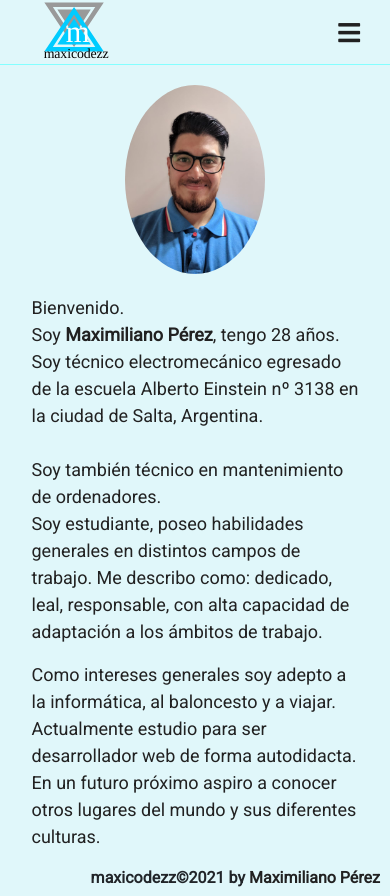
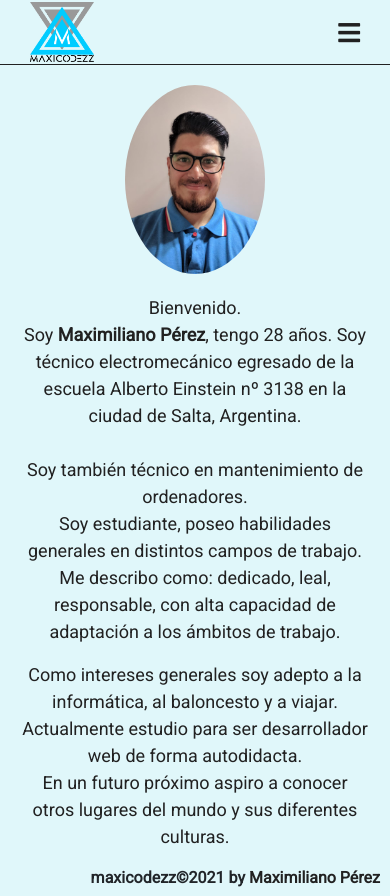
Before and after one commit to maximilianoperez/maxicodezz, a website: page index.html in a window 390 px wide. Drawn offline with nearby package versions, Linux system fonts and the light colour scheme; a web font is replaced by a local one.

Commit message:
Correccion de errores de diseño responsivo

```diff
--- a/index.html
+++ b/index.html
@@ -18,7 +18,7 @@
 	</div>-->
 
 	<nav class="menu">
-		<label class="logo" for=""><img class="mcodezz" src="file/logo-mcodezz.svg" alt=""></label>
+		<label class="logo" for=""><img class="mcodezz" src="file/logo-mcodezz.png" alt=""></label>
 			<ul class="menuItems">
 				<li class="active"><a href="index.html">sobre mi</a></li>
 				<li><a href="habilidades.html">habilidades</a></li>
--- a/scss/_base.scss
+++ b/scss/_base.scss
@@ -89,8 +89,11 @@ html {
 }
 
 .texto-presentacion {
-	width: 60%;
+	padding: 0;
+	height: 100%;
+	width: 80vw;
 	.p-pres {
+		text-align: center;
 		font-family: $textos;
 		font-size: 18px;
 		color: $text-color;
@@ -105,7 +108,7 @@ html {
 	margin: 0;
 	margin-top: 12px;
 	width: 100%;
-	height: 1.5*$em;
+	height: auto;
 	bottom: 0;
 	left: 0;
 	padding-right: 10px;
@@ -133,11 +136,11 @@ html {
 	display: flex;
 	justify-content: space-between;
 	align-items: center;
-	border-bottom: 1px solid #84ffff;
+	border-bottom: 1px solid $text-color;
 
 }
 .logo {
-	padding: 0;
+	padding-left: 30px;
 }
 .menuItems {
 	display: flex;
@@ -173,6 +176,5 @@ ul.show {
 
 
 .mcodezz {
-	height: 120px;
-	padding-top: 10px;
+	height: 60px;
 }
--- a/scss/_mobile.scss
+++ b/scss/_mobile.scss
@@ -53,10 +53,12 @@
   }
 
   .contacto {
+    height: 100vh;
     .h2-contacto {
       font-family: $titulos;
       text-transform: uppercase;
       text-align: center;
+      padding-top: $em;
       padding-bottom: $em;
       margin: 0 auto;
     }
@@ -76,20 +78,15 @@
       color: $text-color;
     }
   }
-  .contacto {
-    height: 100vh;
-  }
 
-  //menu resp
-  @media screen and (max-width: 899px) {
   .logo {
-    font-size: 30px;
-    padding-left: 35px;
+    padding-left: 30px;
   }
   .menuItems li a {
     font-size: 16px;
   }
-}
+
+  //menu resp
   @media screen and (max-width: 768px) {
     .menu {
      height: 65px;
@@ -120,11 +117,11 @@
       font-weight: bold;
     }
     .menuItems li a:hover {
-    color: red;
+      color: #fff;
     }
     .logo {
       font-size: 25px;
-    padding-left: 35px;
+      padding-left: 30px;
     }
     ul.menuItems.show {
       padding: 0;
```
Also changed, not shown: css/style.css, file/logo-mcodezz.png (added). Lines whose indentation alone changed are shown as unchanged.
